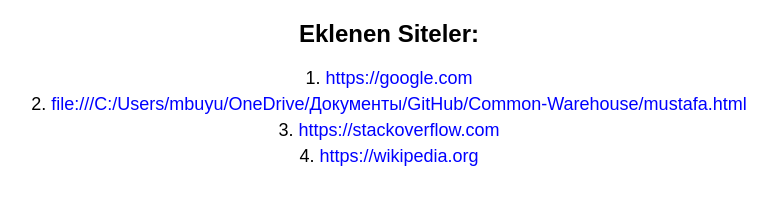
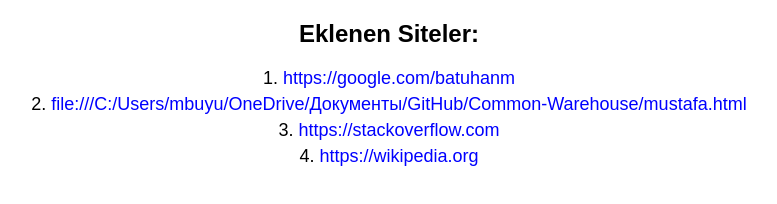
Before and after one commit to DorobouuNeko/Common-Warehouse, a plain HTML site: page index.html in a window 1280 px wide. Shown: the whole page, without its empty margins (251-1028 px from the left). Drawn offline with Linux system fonts and the light colour scheme.

Commit message:
update index.html

```diff
--- a/index.html
+++ b/index.html
@@ -31,7 +31,7 @@
 
     <script>
         let websites = [
-            "https://google.com",
+            "https://google.com/batuhanm",
             "file:///C:/Users/mbuyu/OneDrive/Документы/GitHub/Common-Warehouse/mustafa.html",
             "https://stackoverflow.com",
             "https://wikipedia.org"
```
